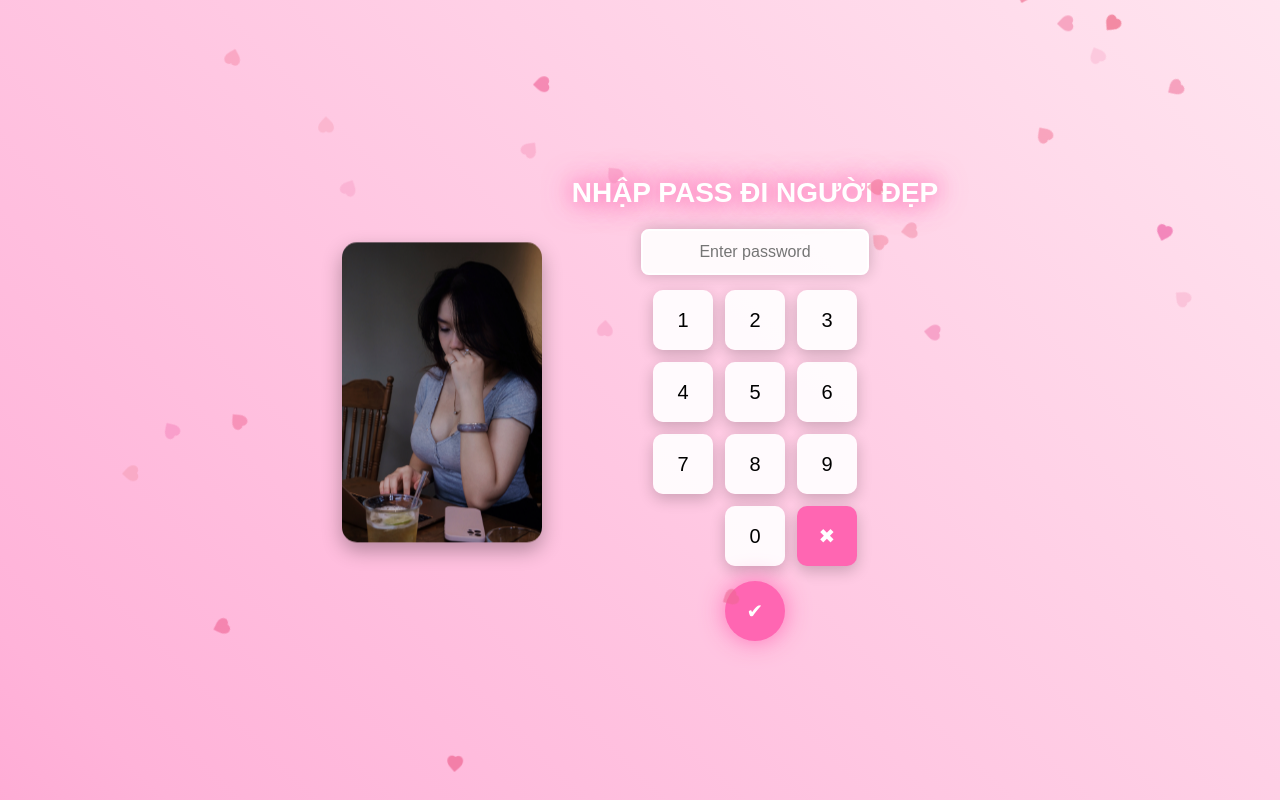
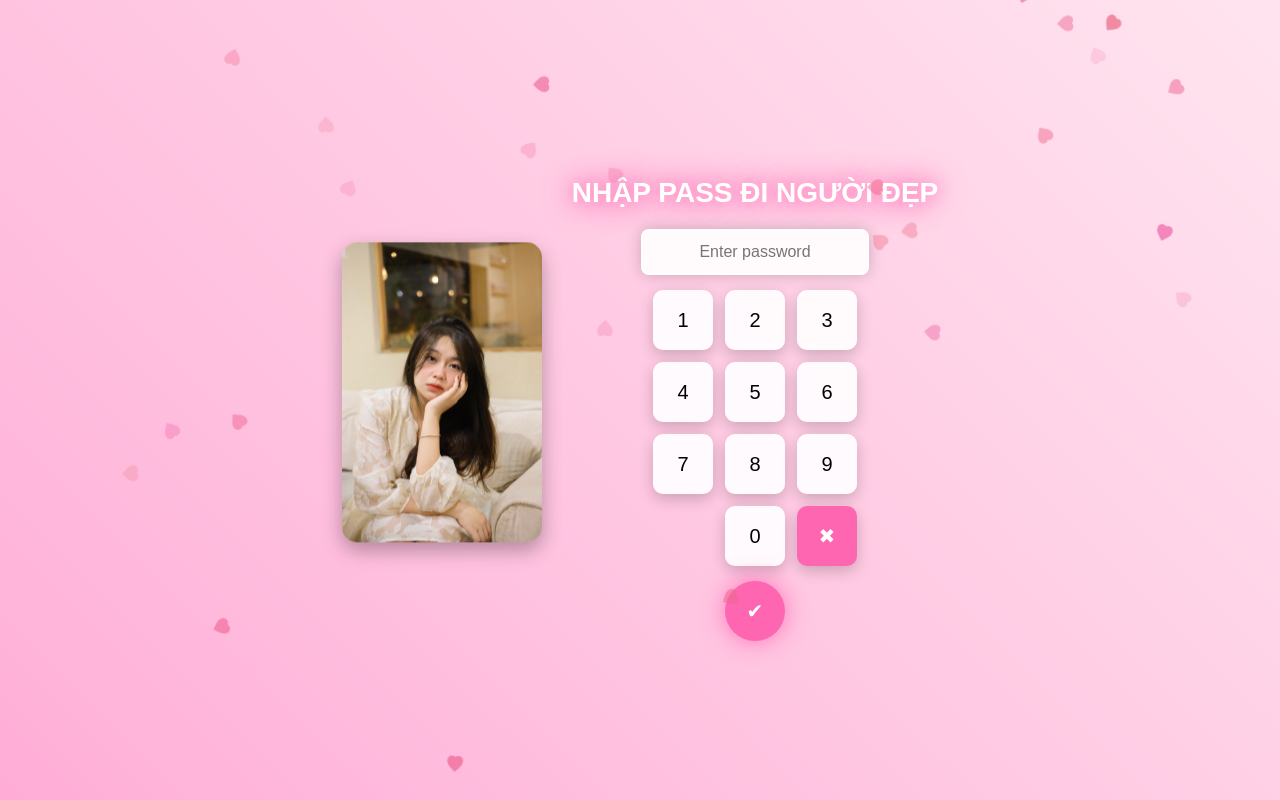
Before and after one commit to huna4sian/a, a plain HTML site: page index.html in a window 1280 px wide. Drawn offline with Linux system fonts and the light colour scheme.

Commit message:
Update index.html

```diff
--- a/index.html
+++ b/index.html
@@ -9,7 +9,7 @@
 <body>
   <div class="container">
     <div class="content">
-      <img src="images/Anh(1).JPG" alt="Avatar" class="avatar" />
+      <img src="images/Anh(16).JPG" alt="Avatar" class="avatar" />
       <div class="password-section">
         <h1>NHẬP PASS ĐI NGƯỜI ĐẸP</h1>
         <input type="text" id="password" placeholder="Enter password" readonly />
```
